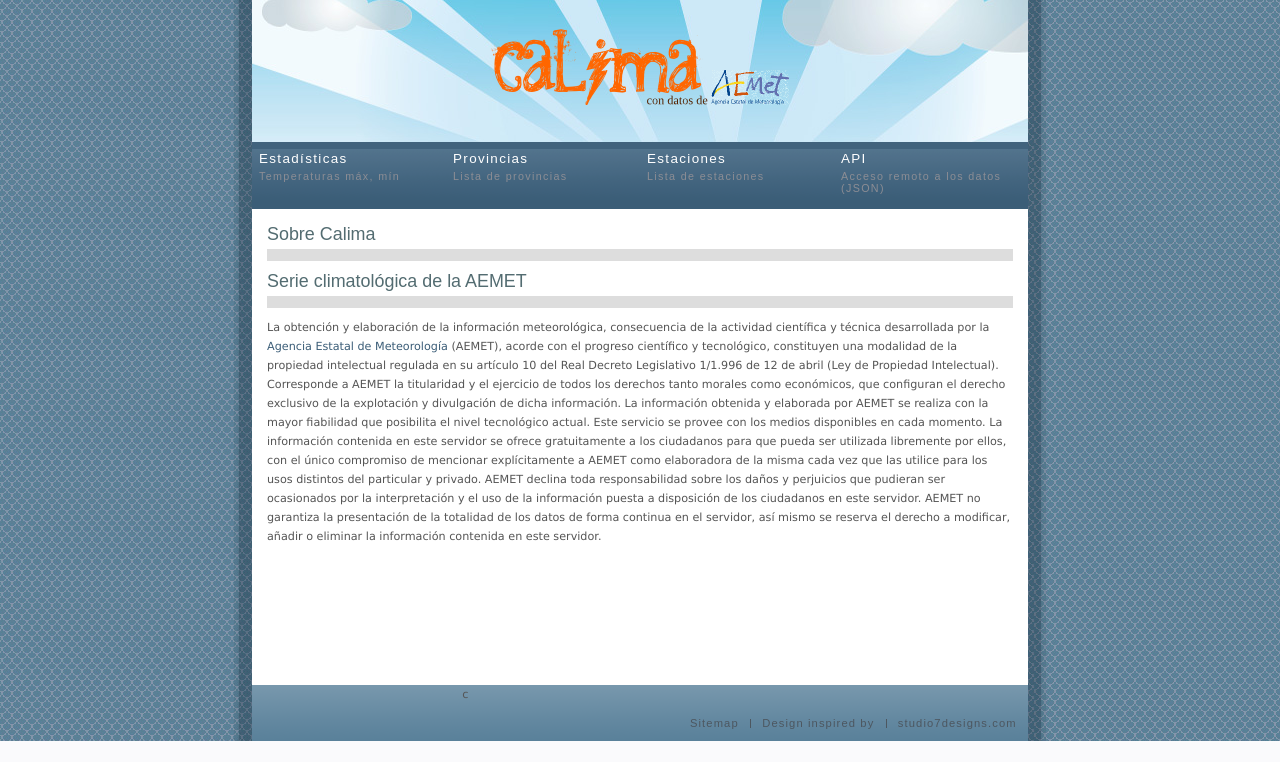
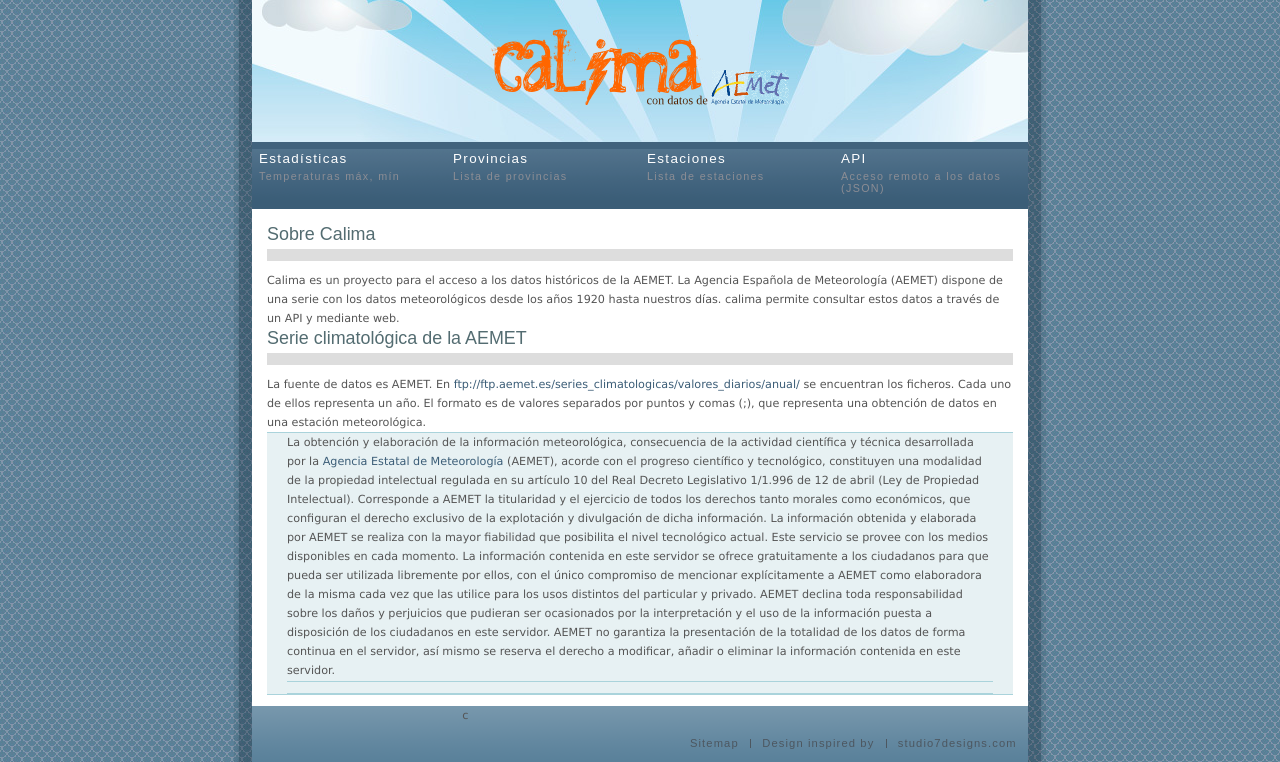
Before and after one commit to vrruiz/calima, a Django app: page /caligo/about/ in a window 1280 px wide. Shown: the part 59-821 px from the top of the page. Before the commit the page ends 800 px from the top, so only its background shows below. Run offline with Django 3.2, Linux system fonts and the light colour scheme.

Commit message:
Descripción Calima

```diff
--- a/calima/caligo/templates/about.html
+++ b/calima/caligo/templates/about.html
@@ -5,10 +5,21 @@
 {% block content %}
 <h1>Sobre Calima</h1>
 
+Calima es un proyecto para el acceso a los datos históricos de la
+AEMET. La Agencia Española de Meteorología (AEMET) dispone de una
+serie con los datos meteorológicos desde los años 1920 hasta nuestros
+días. calima permite consultar estos datos a través de un API y
+mediante web.
 
 <h1>Serie climatológica de la AEMET</h1>
 
-La obtención y elaboración de la información meteorológica,  consecuencia de la
+La fuente de datos es AEMET. En
+<a href="ftp://ftp.aemet.es/series_climatologicas/valores_diarios/anual/">ftp://ftp.aemet.es/series_climatologicas/valores_diarios/anual/</a>
+se encuentran los ficheros. Cada uno de ellos representa un año.
+El formato es de valores separados por puntos y comas (;), que
+representa una obtención de datos en una estación meteorológica.
+
+<blockquote>La obtención y elaboración de la información meteorológica,  consecuencia de la
 actividad científica y técnica desarrollada por la <a href="http://www.aemet.es/">Agencia
 Estatal de Meteorología</a> (AEMET), acorde con el progreso  científico y tecnológico,
 constituyen una modalidad de la propiedad  intelectual regulada en su artículo
@@ -31,6 +42,6 @@ disposición de los ciudadanos en este servidor.
 
 AEMET no garantiza la presentación de la totalidad de los datos de  forma
 continua en el servidor, así mismo se reserva el derecho a  modificar, añadir o
-eliminar la información contenida en este servidor.
+eliminar la información contenida en este servidor.<blockquote>
 
 {% endblock %}
```
